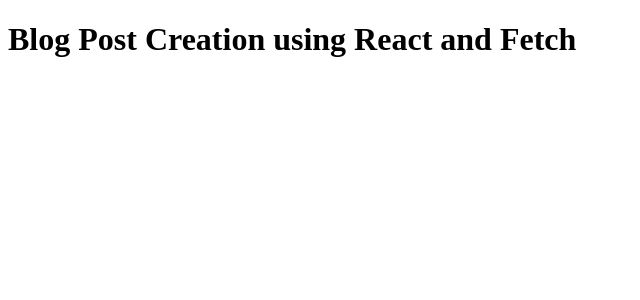
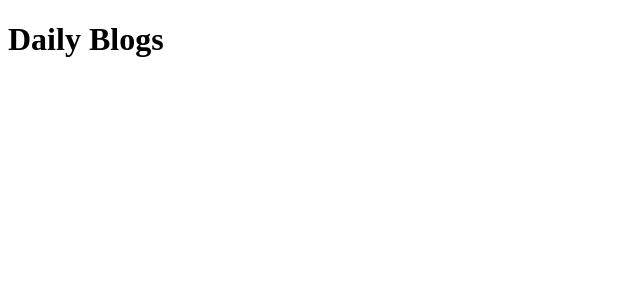
Before and after one commit to JasonHensley1989/react-blog, a React (Create React App) app: page / in a window 1280 px wide. Shown: the top 300 px of the page, without its empty margins (0-640 px from the left). Built offline with nearby package versions, Linux system fonts and the light colour scheme.

Commit message:
emmet fix

```diff
--- a/src/App.js
+++ b/src/App.js
@@ -2,7 +2,7 @@
   return (
     <div className="App">
       <div className="content">
-        <h1>Blog Post Creation using React and Fetch</h1>
+        <h1 className="title">Daily Blogs</h1>
       </div>
     </div>
   );
```
